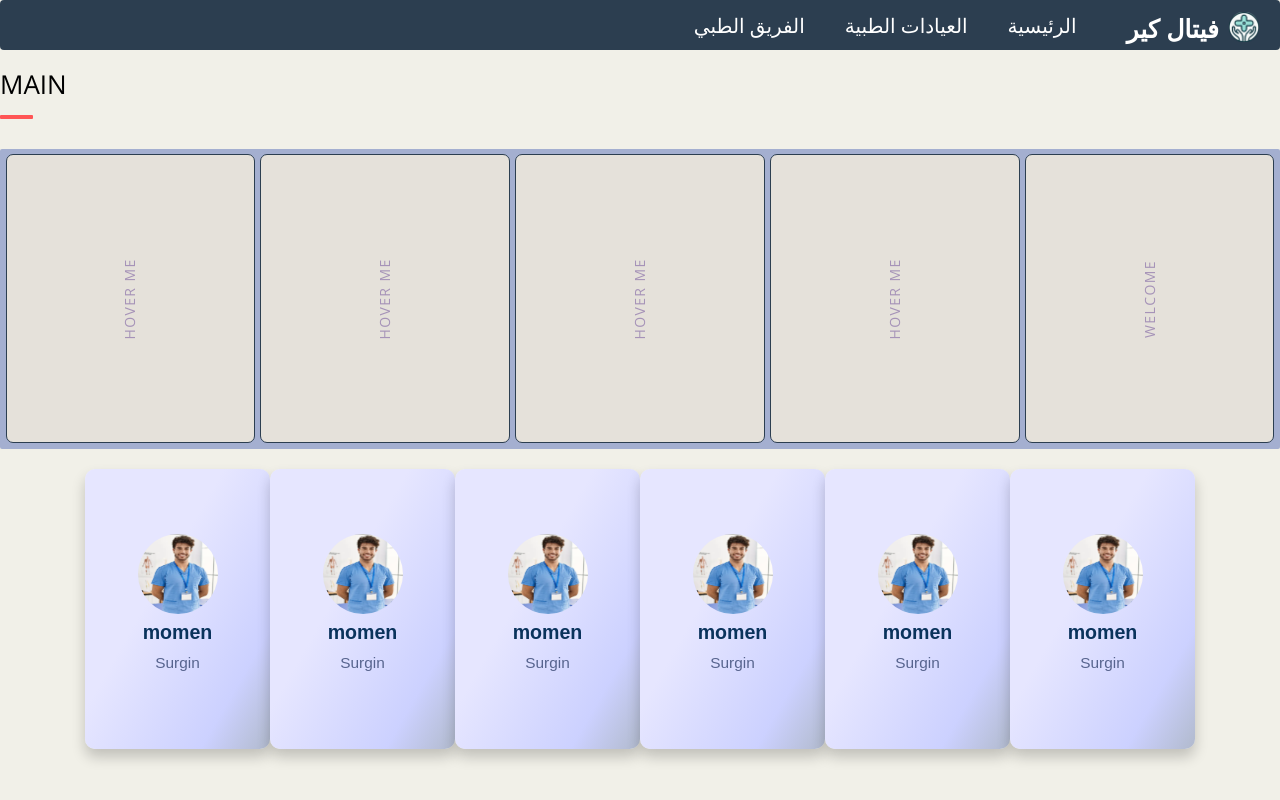
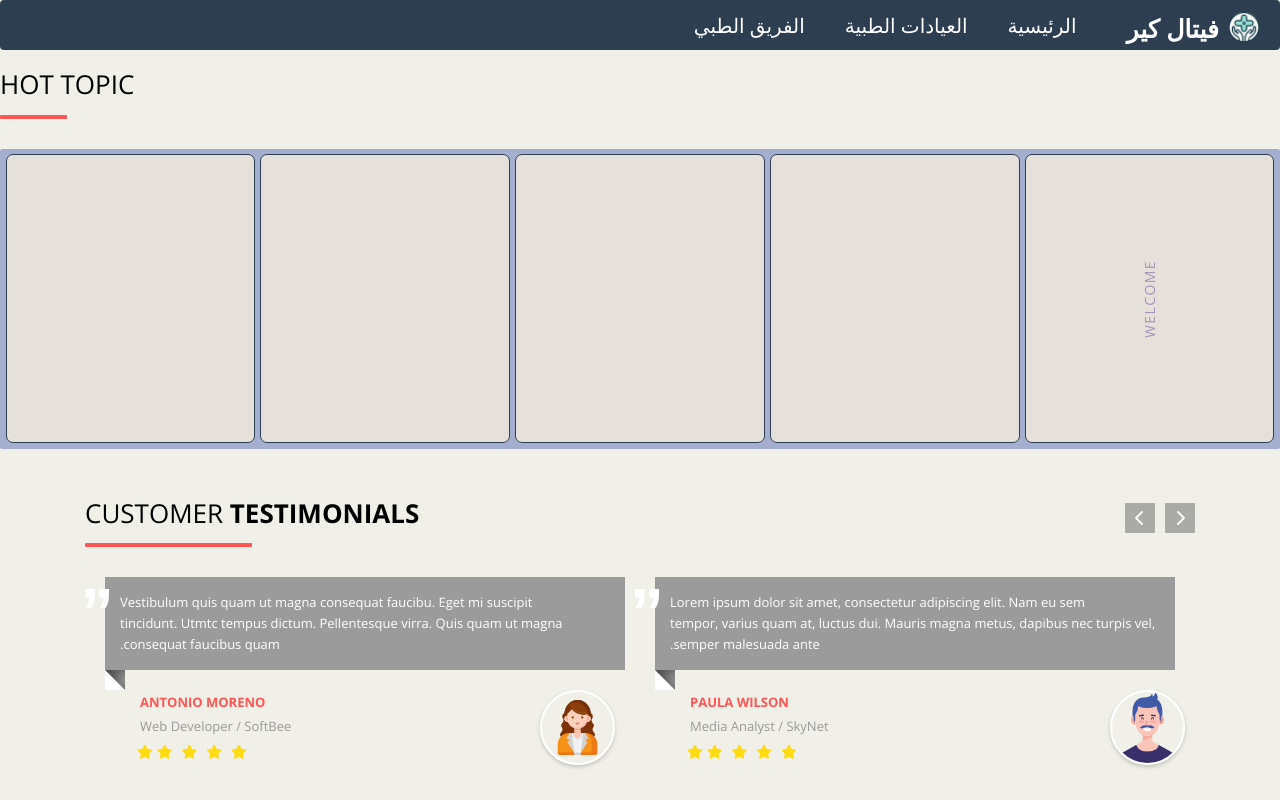
Before and after one commit to Web1-Teams/8am-grp4-repo, a React (Create React App) app: page / in a window 1280 px wide. Shown: the top 800 px of the page. Built offline with nearby package versions, Linux system fonts and the light colour scheme; some icons are missing.

Commit message:
شوية تعديلات

```diff
--- a/src/components/Main page components/Main.js
+++ b/src/components/Main page components/Main.js
@@ -3,15 +3,13 @@ import './styles_main ar.css'
 import TopTopic from "../TopTopic"
 import Footer from "../Footer"
 import Review from "../Review"
-import DoctorSection1 from "../DoctorSection1"
+
 const Main=()=>{
     return (
         <>
         <NavBar/>
         <TopTopic topic1="Welcome" clinic1="Main"/>
-        <br/>
-        <DoctorSection1/>
-        <br/>
+
         <Review/>
         <Footer/>
 </>
--- a/src/components/TopTopic.js
+++ b/src/components/TopTopic.js
@@ -5,13 +5,13 @@ import '../styles/toptopic.css'
 const TopTopic=(props)=>{
     return(
 <div>
-<h2>{props.clinic1}</h2>
+<h2>Hot Topic</h2>
 <div className="card1">
     <p><span>{props.topic1}</span></p>
-    <p><span>HOVER ME</span></p>
-    <p><span>HOVER ME</span></p>
-    <p><span>HOVER ME</span></p>
-    <p><span>HOVER ME</span></p>
+    <p><span>{props.topic2}</span></p>
+    <p><span>{props.topic3}</span></p>
+    <p><span>{props.topic4}</span></p>
+    <p><span>{props.topic5}</span></p>
 
 
 </div>
--- a/src/index.js
+++ b/src/index.js
@@ -1,8 +1,6 @@
 import React from 'react';
 import ReactDOM from 'react-dom/client';
 import Main from './components/Main page components/Main';
-import Clinic3 from './components/clinics components/Clinic3';
-import NutritionTable from './components/NVTable/NutritionTable';
 const root = ReactDOM.createRoot(document.getElementById('root'));
 root.render(
 
--- a/src/styles/toptopic.css
+++ b/src/styles/toptopic.css
@@ -45,3 +45,10 @@ h1{
   .card1 p:hover span {
     transform: rotate(0);
   }
+
+  @media (max-width: 768px) {
+    .card1{
+      display: none;
+    }
+
+}
```
Also changed, not shown: src/components/TopTopicphone.js (added).
